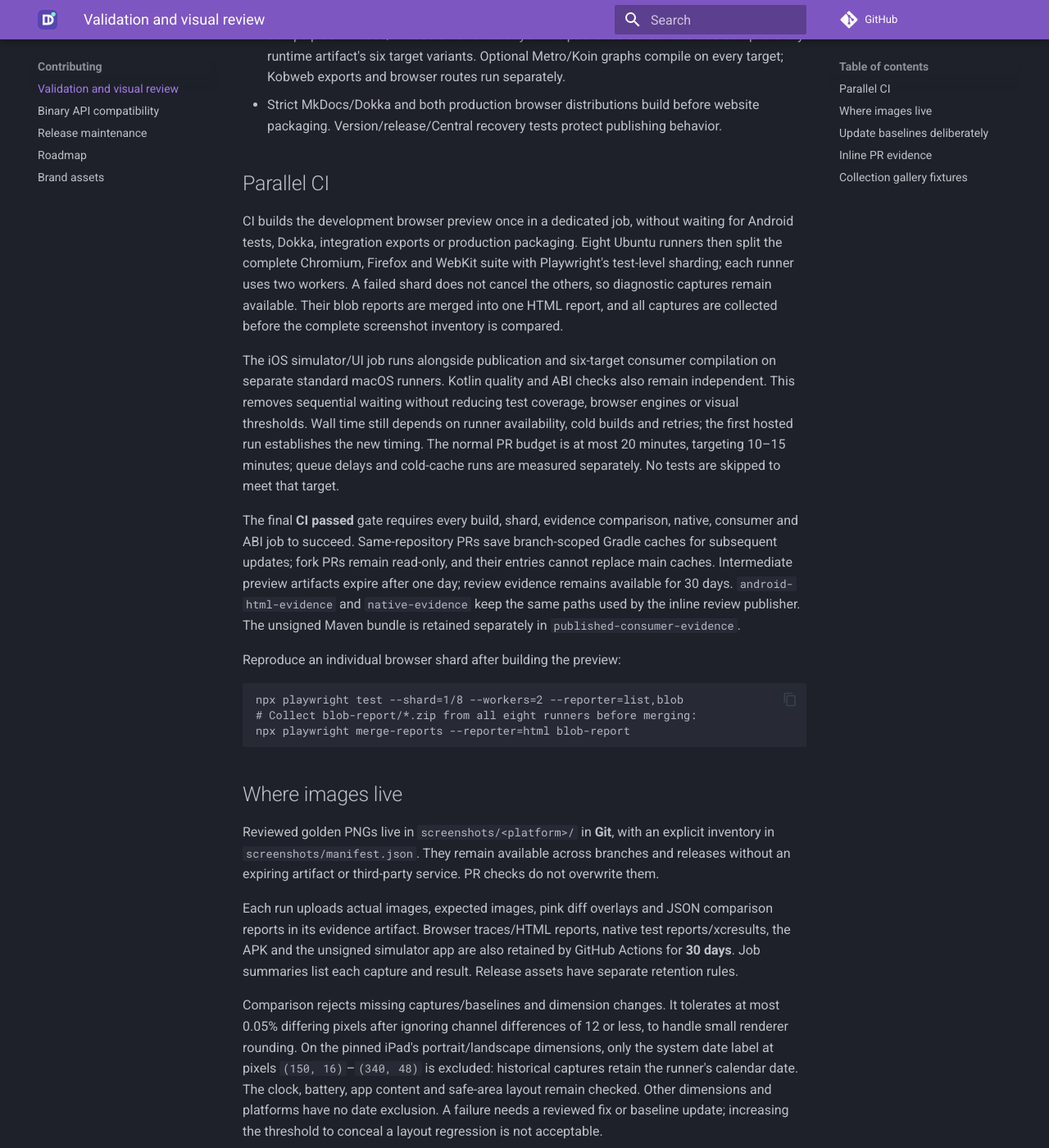
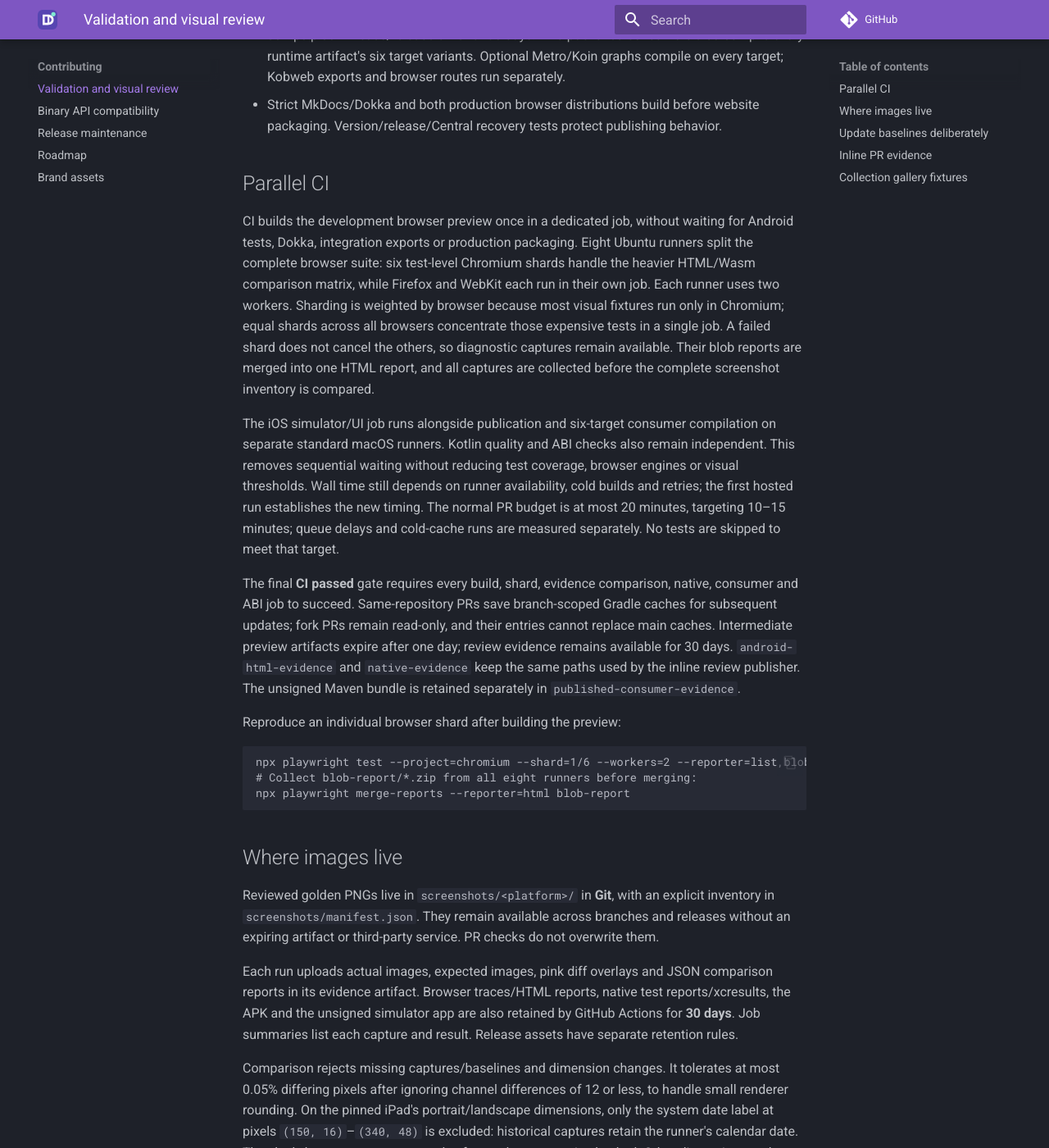
Before and after one commit to samuolis/domposable, an MkDocs documentation site: the page built from docs/validation.md, in a window 1280 px wide and 1400 px high, scrolled down 850 px. Shown: the whole window at 82% size. Built offline with MkDocs 1.6.1 and Material for MkDocs 9.7.7, drawn with Linux system fonts in a browser that asks for light colours; comment, search, counter and statistics services are not loaded.

Commit message:
Balance renderer-heavy Chromium tests across dedicated shards

````diff
--- a/docs/validation.md
+++ b/docs/validation.md
@@ -13,7 +13,7 @@ The required **CI passed** check combines workflow hygiene, Kotlin quality/cover
 
 ## Parallel CI
 
-CI builds the development browser preview once in a dedicated job, without waiting for Android tests, Dokka, integration exports or production packaging. Eight Ubuntu runners then split the complete Chromium, Firefox and WebKit suite with Playwright's test-level sharding; each runner uses two workers. A failed shard does not cancel the others, so diagnostic captures remain available. Their blob reports are merged into one HTML report, and all captures are collected before the complete screenshot inventory is compared.
+CI builds the development browser preview once in a dedicated job, without waiting for Android tests, Dokka, integration exports or production packaging. Eight Ubuntu runners split the complete browser suite: six test-level Chromium shards handle the heavier HTML/Wasm comparison matrix, while Firefox and WebKit each run in their own job. Each runner uses two workers. Sharding is weighted by browser because most visual fixtures run only in Chromium; equal shards across all browsers concentrate those expensive tests in a single job. A failed shard does not cancel the others, so diagnostic captures remain available. Their blob reports are merged into one HTML report, and all captures are collected before the complete screenshot inventory is compared.
 
 The iOS simulator/UI job runs alongside publication and six-target consumer compilation on separate standard macOS runners. Kotlin quality and ABI checks also remain independent. This removes sequential waiting without reducing test coverage, browser engines or visual thresholds. Wall time still depends on runner availability, cold builds and retries; the first hosted run establishes the new timing. The normal PR budget is at most 20 minutes, targeting 10–15 minutes; queue delays and cold-cache runs are measured separately. No tests are skipped to meet that target.
 
@@ -22,7 +22,7 @@ The final **CI passed** gate requires every build, shard, evidence comparison, n
 Reproduce an individual browser shard after building the preview:
 
 ```bash
-npx playwright test --shard=1/8 --workers=2 --reporter=list,blob
+npx playwright test --project=chromium --shard=1/6 --workers=2 --reporter=list,blob
 # Collect blob-report/*.zip from all eight runners before merging:
 npx playwright merge-reports --reporter=html blob-report
 ```
````
Also changed, not shown: 1 other file.
